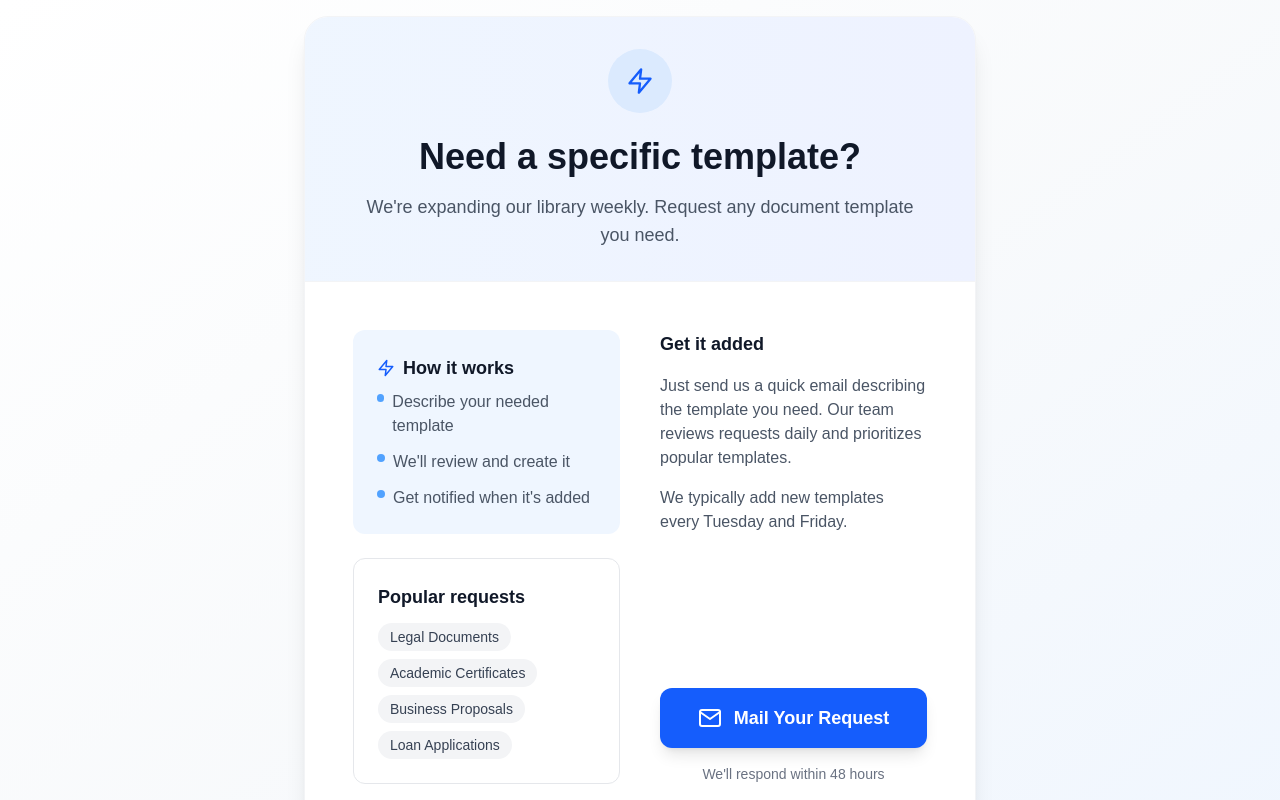
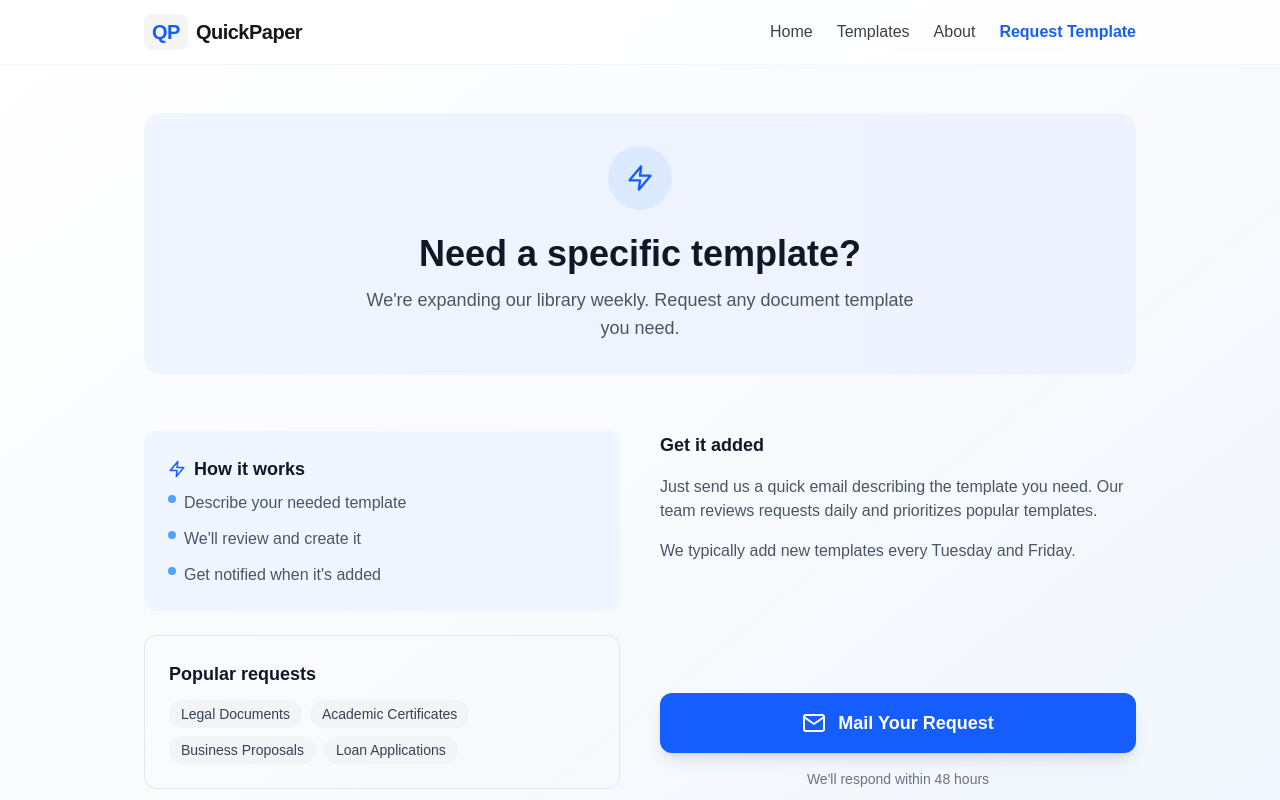
Before and after one commit to aditiappemane/QuickPaper, a Next.js app: page /request-template in a window 1280 px wide. Shown: the top 800 px of the page. Built offline with nearby package versions, Linux system fonts and the light colour scheme.

Commit message:
updated the page.tsx

```diff
--- a/src/app/request-template/page.tsx
+++ b/src/app/request-template/page.tsx
@@ -1,33 +1,33 @@
 "use client";
+import Header from "@/components/Header";
 import { FiMail, FiZap } from "react-icons/fi";
 import { motion } from "framer-motion";
 import Link from "next/link";
 
 export default function RequestTemplatePage() {
   return (
-    <div className="min-h-screen flex flex-col items-center justify-center bg-gradient-to-br from-white via-slate-50 to-blue-50 p-4">
-      <motion.div
+    <div className="min-h-screen flex flex-col bg-gradient-to-br from-white via-slate-50 to-blue-50">
+      <Header />
+      <main className="flex-1 w-full px-4 py-12 max-w-5xl mx-auto">
+        <motion.section
           initial={{ opacity: 0, y: 24 }}
           animate={{ opacity: 1, y: 0 }}
           transition={{ duration: 0.5, ease: "easeOut" }}
-        className="w-full max-w-2xl bg-white rounded-3xl shadow-xl border border-gray-100 overflow-hidden"
         >
-        {/* Header */}
-        <div className="bg-gradient-to-r from-blue-50 to-indigo-50 p-8 text-center border-b border-gray-100">
+          <div className="flex flex-col gap-10">
+            <div className="bg-gradient-to-r from-blue-50 to-indigo-50 rounded-2xl p-8 mb-4 flex flex-col items-center text-center border border-gray-100">
               <div className="inline-flex items-center justify-center w-16 h-16 bg-blue-100 text-blue-600 rounded-full mb-6">
                 <FiZap size={28} />
               </div>
-          <h1 className="text-3xl md:text-4xl font-bold text-gray-900 mb-4">
+              <h1 className="text-3xl md:text-4xl font-bold text-gray-900 mb-3">
                 Need a specific template?
               </h1>
               <p className="text-lg text-gray-600 max-w-xl mx-auto">
-            We're expanding our library weekly. Request any document template
-            you need.
+                We're expanding our library weekly. Request any document
+                template you need.
               </p>
             </div>
 
-        {/* Content */}
-        <div className="p-8 md:p-12">
             <div className="grid grid-cols-1 md:grid-cols-2 gap-10">
               <div className="space-y-6">
                 <div className="bg-blue-50 rounded-xl p-6">
@@ -86,7 +86,6 @@ export default function RequestTemplatePage() {
                     We typically add new templates every Tuesday and Friday.
                   </p>
                 </div>
-
                 <div className="mt-8">
                   <a
                     href="mailto:kkishlay502@gmail.com?subject=Template%20Request%20for%20QuickPaper"
@@ -101,10 +100,8 @@ export default function RequestTemplatePage() {
                 </div>
               </div>
             </div>
-        </div>
 
-        {/* Footer */}
-        <div className="bg-gray-50 border-t border-gray-100 p-6 text-center">
+            <div className="bg-gray-50 border-t border-gray-100 rounded-2xl p-6 text-center mt-10">
               <p className="text-gray-500 text-sm">
                 Your request helps us improve QuickPaper for professionals and
                 students worldwide.
@@ -116,7 +113,9 @@ export default function RequestTemplatePage() {
                 Browse existing templates
               </Link>
             </div>
-      </motion.div>
+          </div>
+        </motion.section>
+      </main>
     </div>
   );
 }
```
Lines whose indentation alone changed are shown as unchanged.
